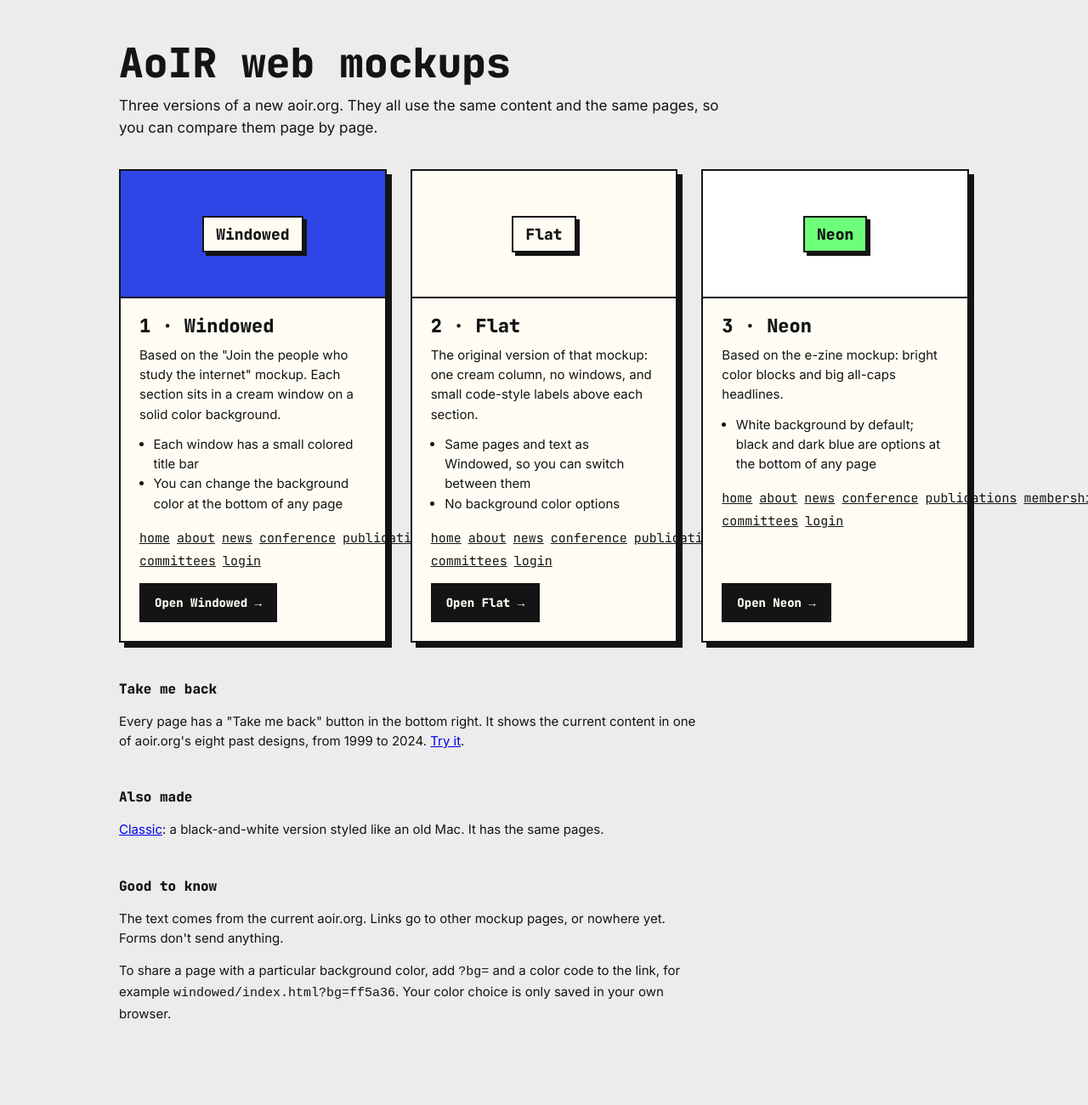
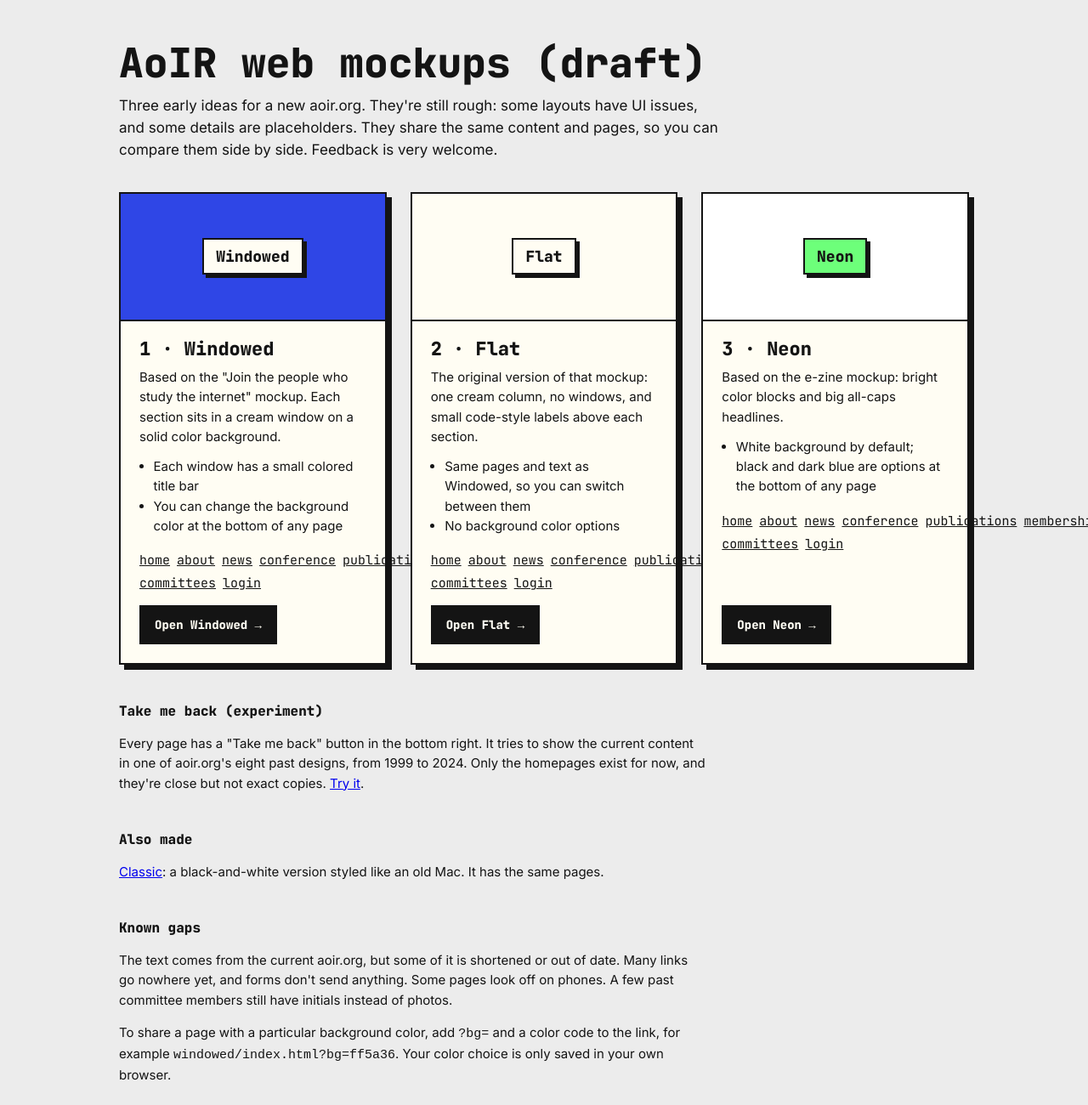
Before and after one commit to evjohnston/aoir-web-mockups, a plain HTML site: page index.html in a window 1280 px wide. Shown: the top 1300 px of the page at 85% size. Drawn offline with Linux system fonts and the light colour scheme.

Commit message:
Landing page: say plainly that the mockups are drafts

```diff
--- a/index.html
+++ b/index.html
@@ -32,8 +32,8 @@
 </head>
 <body>
 <div class="wrap">
-  <h1>AoIR web mockups</h1>
-  <p class="lede">Three versions of a new aoir.org. They all use the same content and the same pages, so you can compare them page by page.</p>
+  <h1>AoIR web mockups (draft)</h1>
+  <p class="lede">Three early ideas for a new aoir.org. They're still rough: some layouts have UI issues, and some details are placeholders. They share the same content and pages, so you can compare them side by side. Feedback is very welcome.</p>
 
   <div class="grid">
     <article class="card">
@@ -79,8 +79,8 @@
   </div>
 
   <div class="notes">
-    <h3>Take me back</h3>
-    <p>Every page has a "Take me back" button in the bottom right. It shows the current content in one of aoir.org's eight past designs, from 1999 to 2024. <a href="windowed/index.html#tm=open">Try it</a>.</p>
+    <h3>Take me back (experiment)</h3>
+    <p>Every page has a "Take me back" button in the bottom right. It tries to show the current content in one of aoir.org's eight past designs, from 1999 to 2024. Only the homepages exist for now, and they're close but not exact copies. <a href="windowed/index.html#tm=open">Try it</a>.</p>
   </div>
 
   <div class="notes">
@@ -89,8 +89,8 @@
   </div>
 
   <div class="notes">
-    <h3>Good to know</h3>
-    <p>The text comes from the current aoir.org. Links go to other mockup pages, or nowhere yet. Forms don't send anything.</p>
+    <h3>Known gaps</h3>
+    <p>The text comes from the current aoir.org, but some of it is shortened or out of date. Many links go nowhere yet, and forms don't send anything. Some pages look off on phones. A few past committee members still have initials instead of photos.</p>
     <p>To share a page with a particular background color, add <code>?bg=</code> and a color code to the link, for example <code>windowed/index.html?bg=ff5a36</code>. Your color choice is only saved in your own browser.</p>
   </div>
 </div>
```
